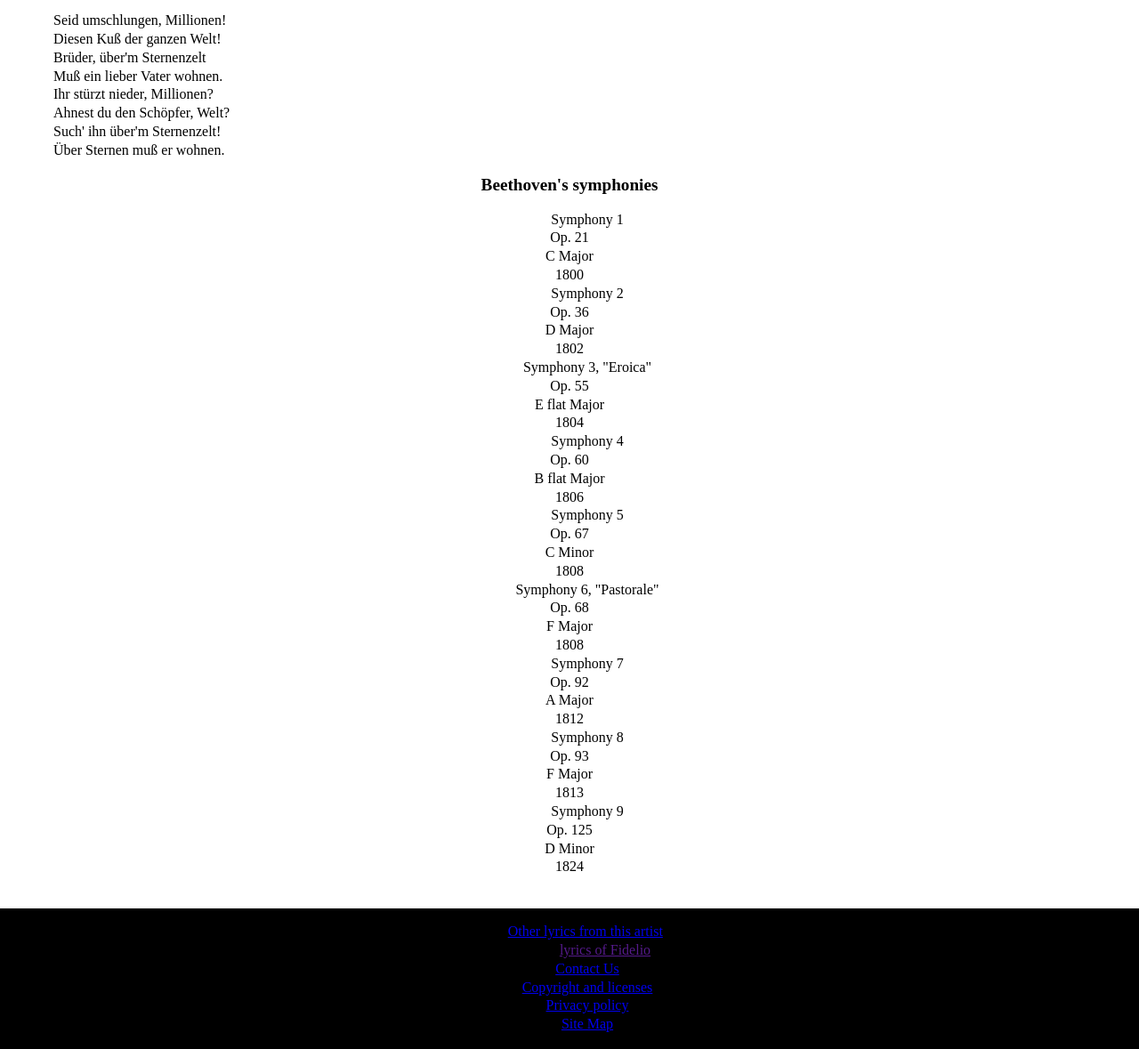
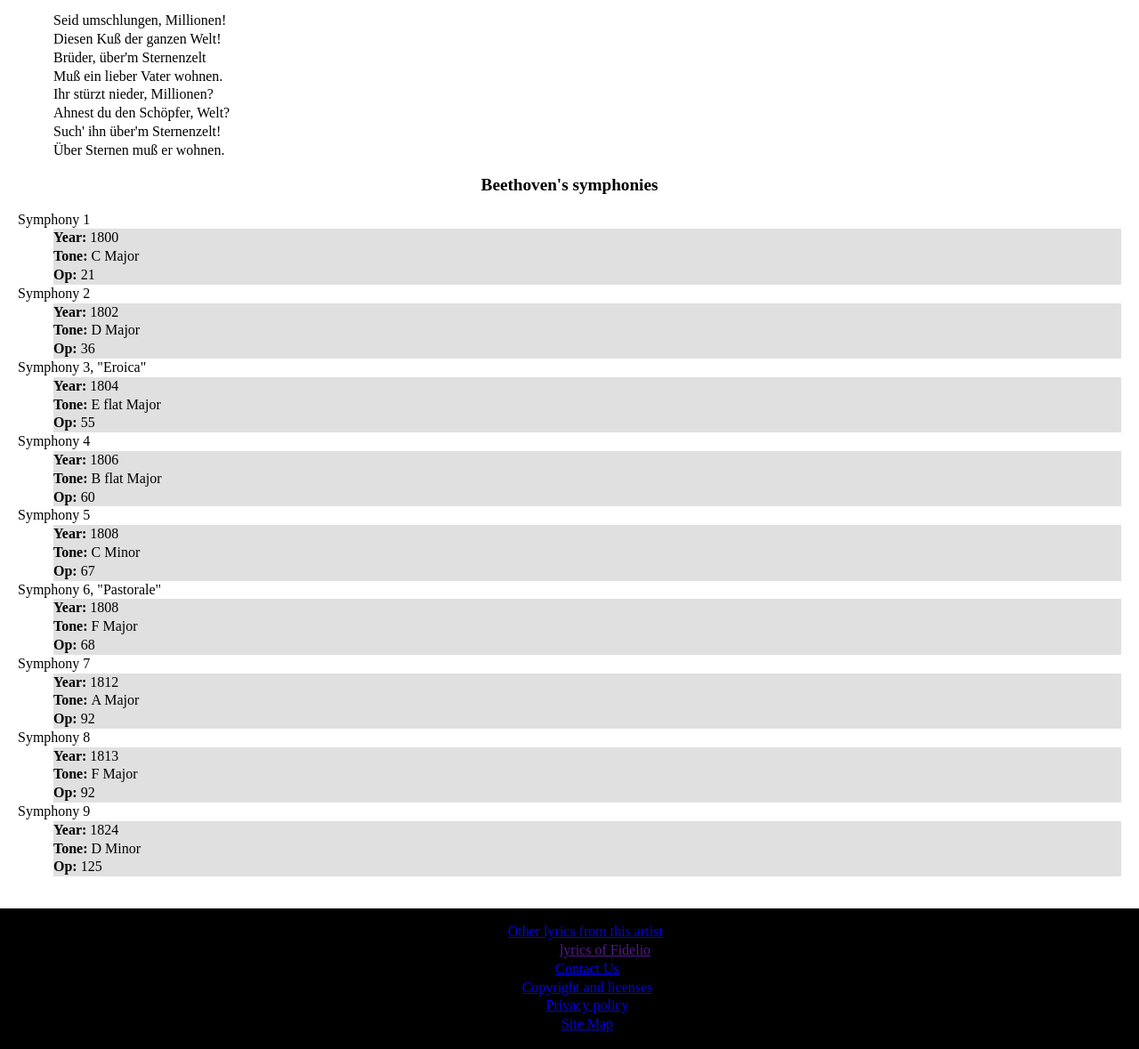
Before and after one commit to Racheet/W3C-Mobile-Course, a PHP site: page / in a window 1280 px wide. Shown: the part 846-2025 px from the top of the page at 89% size. Run offline with PHP 8.4, Linux system fonts and the light colour scheme.

Commit message:
styled definition list

```diff
--- a/assignment2/work/index.html
+++ b/assignment2/work/index.html
@@ -70,58 +70,54 @@ Such' ihn über'm Sternenzelt!<br />
 <h2>Beethoven's symphonies</h2>
 
 <dl>
-<dd> Symphony 1<dd>
-<dt>Op. 21</dt>
-<dt>C Major</dt>
-<dt>1800</dt>
+<dt> Symphony 1</dt>
+<dd><strong>Year: </strong>1800</dd>
+<dd><strong>Tone: </strong>C Major</dd>
+<dd><strong>Op: </strong>21</dd>
 
 
-<dd> Symphony 2<dd>
-<dt>Op. 36</dt>
-<dt>D Major</dt>
-<dt>1802</dt>
+<dt> Symphony 2</dt>
+<dd><strong>Year: </strong>1802</dd>
+<dd><strong>Tone: </strong>D Major</dd>
+<dd><strong>Op: </strong>36</dd>
 
 
-<dd> Symphony 3, "Eroica"<dd>
-<dt>Op. 55</dt>
-<dt>E flat Major</dt>
-<dt>1804</dt>
+<dt> Symphony 3, "Eroica"</dt>
+<dd><strong>Year: </strong>1804</dd>
+<dd><strong>Tone: </strong>E flat Major</dd>
+<dd><strong>Op: </strong>55</dd>
+
+<dt> Symphony 4</dt>
+<dd><strong>Year: </strong>1806</dd>
+<dd><strong>Tone: </strong>B flat Major</dd>
+<dd><strong>Op: </strong>60</dd>
 
 
-<dd> Symphony 4<dd>
-<dt>Op. 60</dt>
-<dt>B flat Major</dt>
-<dt>1806</dt>
+<dt> Symphony 5</dt>
+<dd><strong>Year: </strong>1808</dd>
+<dd><strong>Tone: </strong>C Minor</dd>
+<dd><strong>Op: </strong>67</dd>
 
 
-<dd> Symphony 5<dd>
-<dt>Op. 67</dt>
-<dt>C Minor</dt>
-<dt>1808</dt>
+<dt> Symphony 6, "Pastorale"</dt>
+<dd><strong>Year: </strong>1808</dd>
+<dd><strong>Tone: </strong>F Major</dd>
+<dd><strong>Op: </strong>68</dd>
 
+<dt> Symphony 7</dt>
+<dd><strong>Year: </strong>1812</dd>
+<dd><strong>Tone: </strong>A Major</dd>
+<dd><strong>Op: </strong>92</dd>
 
-<dd> Symphony 6, "Pastorale"<dd>
-<dt>Op. 68</dt>
-<dt>F Major</dt>
-<dt>1808</dt>
+<dt> Symphony 8</dt>
+<dd><strong>Year: </strong>1813</dd>
+<dd><strong>Tone: </strong>F Major</dd>
+<dd><strong>Op: </strong>92</dd>
 
-
-<dd> Symphony 7<dd>
-<dt>Op. 92</dt>
-<dt>A Major</dt>
-<dt>1812</dt>
-
-
-<dd> Symphony 8<dd>
-<dt>Op. 93</dt>
-<dt>F Major</dt>
-<dt>1813</dt>
-
-
-<dd> Symphony 9<dd>
-<dt>Op. 125</dt>
-<dt>D Minor</dt>
-<dt>1824</dt>
+<dt> Symphony 9</dt>
+<dd><strong>Year: </strong>1824</dd>
+<dd><strong>Tone: </strong>D Minor</dd>
+<dd><strong>Op: </strong>125</dd>
 </dl>
 
 
--- a/assignment2/work/style.css
+++ b/assignment2/work/style.css
@@ -38,7 +38,6 @@
 	width:120px;
 	float:right;
 	padding:5px;
-
 }
 
 p.topcontent {
@@ -51,12 +50,10 @@
 }
 
 
-thead th {
-   background-color:#bfb;
-   text-align:center;
+dl {
+	text-align:left;
 }
 
-th, td {
-  border: thin gray dotted;
-  padding: 0.5em;
+dd {
+	background-color:#E0E0E0;
 }
```
Lines whose indentation alone changed are shown as unchanged.
